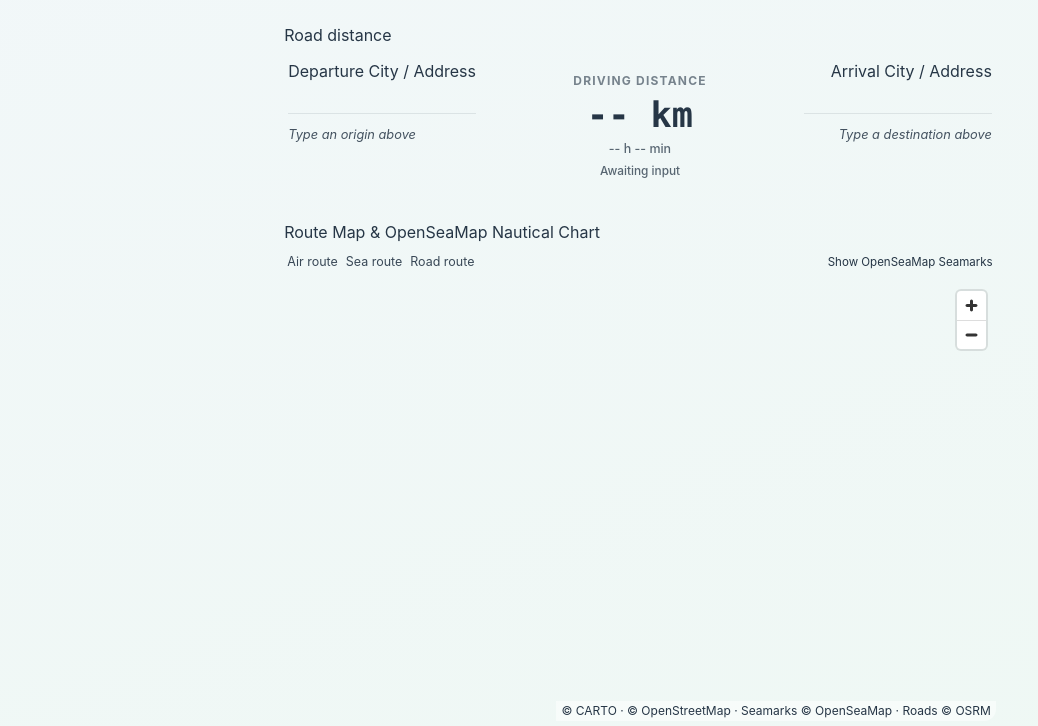
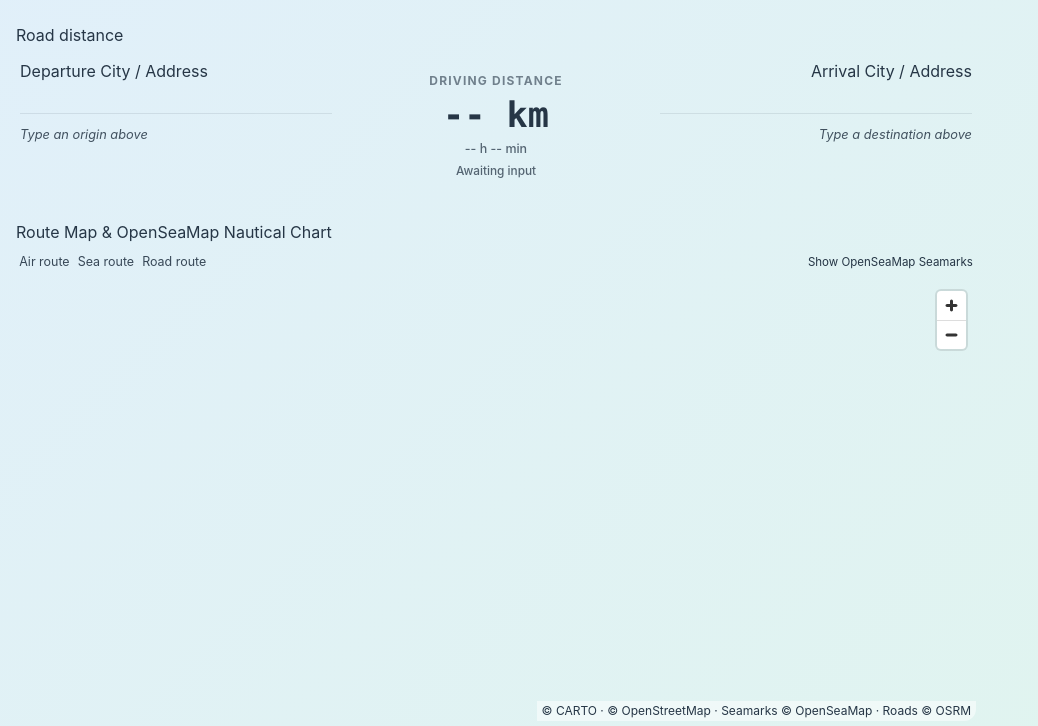
Before and after one commit to uyuku/BGC, a website built with Vite: page index.html in a window 1280 px wide. Shown: the part 680-1406 px from the top of the page, without its empty margins (0-1038 px from the left). Built offline with nearby package versions, Linux system fonts and the light colour scheme; no server answers.

Commit message:
Change background gradient for body and jelly-theme
Updated body and jelly-theme styles with a new gradient background.

```diff
--- a/src/styles/main.css
+++ b/src/styles/main.css
@@ -30,13 +30,19 @@ html, body {
   --jelly-color-border-focus:                #6aa8d8;
 }
 
+body, jelly-theme {
+  min-height: 100vh;
+  width: 100%;
+  /* Daha belirgin, göz alıcı soft pastel degrade */
+  background: linear-gradient(135deg, #e1eefd 0%, #e0f5ed 100%) !important;
+  color: var(--jelly-color-foreground-default);
+}
+
 body {
   display: flex;
   align-items: center;
   justify-content: center;
   padding: 2rem 1rem;
-  background: linear-gradient(160deg, #f3f7fb 0%, #eef8f3 100%);
-  color: var(--jelly-color-foreground-default);
 }
 
 .wrapper {
```
